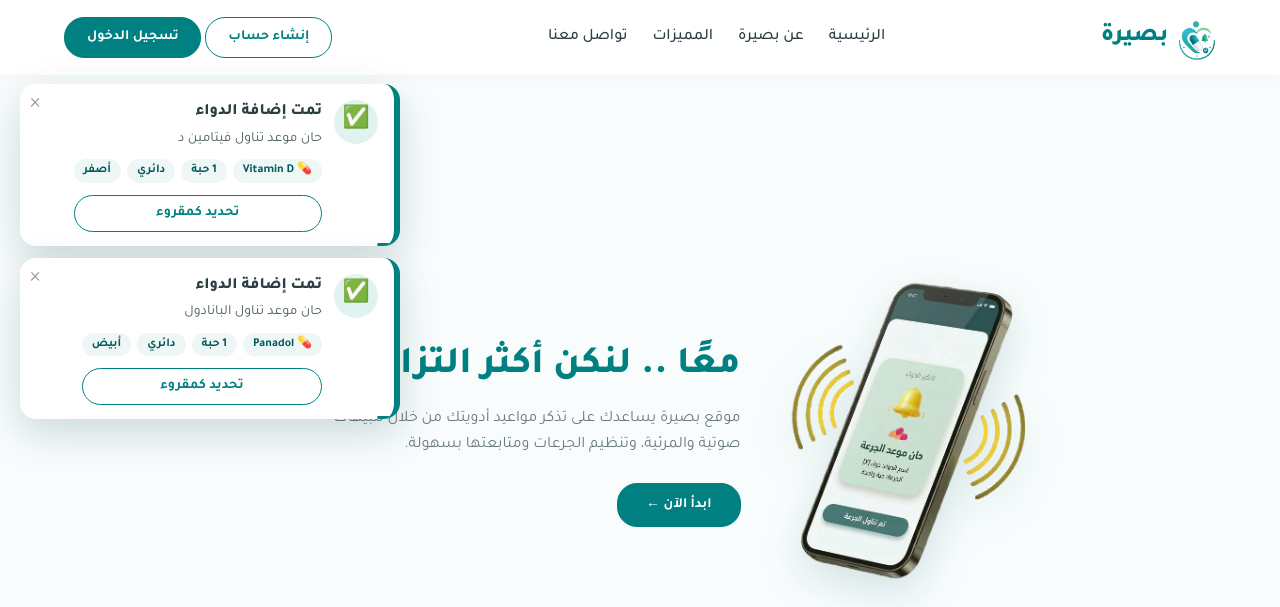
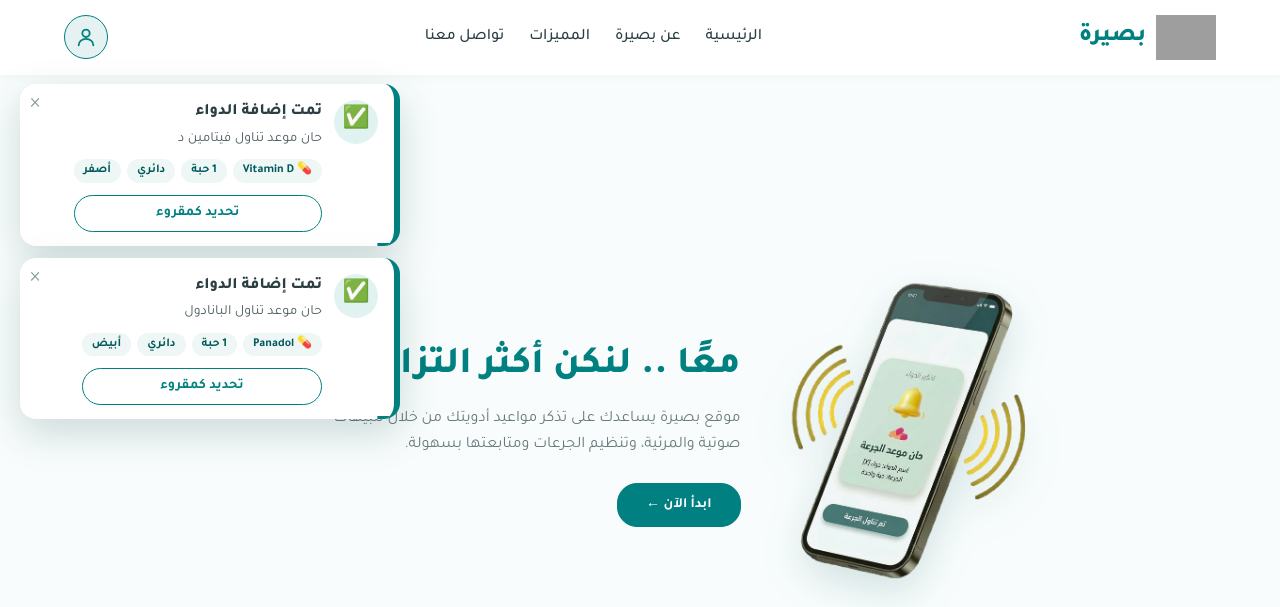
Before and after one commit to danhm4981/paserah, a PHP site: page /paserah-main/index.php in a window 1280 px wide. Shown: the top 607 px of the page. Run offline with PHP 8.4, Linux system fonts and the light colour scheme; a user stored in the database is signed in; data comes from the database, SQL or seed files in the repository; grey boxes are pictures that could not be loaded.

Commit message:
Update header.php

```diff
--- a/includes/header.php
+++ b/includes/header.php
@@ -1,11 +1,15 @@
 <?php
-$headerDocumentRoot = realpath($_SERVER['DOCUMENT_ROOT'] ?? '') ?: '';
-$headerProjectRoot = realpath(__DIR__ . '/..') ?: dirname(__DIR__);
-$headerRelativeRoot = $headerDocumentRoot !== '' && stripos($headerProjectRoot, $headerDocumentRoot) === 0
-    ? substr($headerProjectRoot, strlen($headerDocumentRoot))
-    : '';
-$headerBaseUrl = '/' . trim(str_replace('\\', '/', $headerRelativeRoot), '/');
-if ($headerBaseUrl !== '/') { $headerBaseUrl .= '/'; }
+if (session_status() === PHP_SESSION_NONE) {
+    session_start();
+}
+
+
+$hdr_logged_in = isset($_SESSION['user_id']);
+$hdr_account_type = $_SESSION['account_type'] ?? ($_SESSION['user_type'] ?? '');
+
+$hdr_profile_url = ($hdr_account_type === 'dependent')
+    ? '/danah/GProject/paserah/dependent/dep-profile.php'
+    : '/danah/GProject/paserah/profile.php';
 ?>
 <!DOCTYPE html>
 <head>
@@ -102,22 +106,56 @@ if ($headerBaseUrl !== '/') { $headerBaseUrl .= '/'; }
         .btn:hover {
             opacity: 0.9;
             transform: translateY(-1px);
-        }  </style>
+        }
+
+        .profile-icon {
+            width: 44px;
+            height: 44px;
+            border-radius: 50%;
+            border: 1.5px solid var(--primary-color);
+            background: #e6f2f2;
+            color: var(--primary-color);
+            display: inline-flex;
+            align-items: center;
+            justify-content: center;
+            text-decoration: none;
+            transition: all 0.3s;
+        }
+
+        .profile-icon:hover {
+            background: var(--primary-color);
+            color: var(--white);
+            transform: translateY(-1px);
+        }
+    </style>
    <header>
         <nav>
             <div class="logo">
-                           <img src="<?php echo htmlspecialchars($headerBaseUrl, ENT_QUOTES, 'UTF-8'); ?>logo.png" alt="شعار بصيرة" style="height: 45px; width: auto; object-fit: contain;">
+                           <img src="/danah/GProject/paserah/logo.png" alt="شعار بصيرة" style="height: 45px; width: auto; object-fit: contain;">
                 <span>بصيرة</span>
             </div>
             <ul class="nav-links">
-              <a href="<?php echo htmlspecialchars($headerBaseUrl, ENT_QUOTES, 'UTF-8'); ?>index.php">الرئيسية</a>
-              <a href="<?php echo htmlspecialchars($headerBaseUrl, ENT_QUOTES, 'UTF-8'); ?>about.php">عن بصيرة</a>
-              <a href="<?php echo htmlspecialchars($headerBaseUrl, ENT_QUOTES, 'UTF-8'); ?>index.php#features">المميزات</a>
-          <a href="<?php echo htmlspecialchars($headerBaseUrl, ENT_QUOTES, 'UTF-8'); ?>contact.php">تواصل معنا</a>
+           <a href="/danah/GProject/paserah/index.php">الرئيسية</a>
+           <a href="/danah/GProject/paserah/about.php">عن بصيرة</a>
+           <a href="/danah/GProject/paserah/index.php#features">المميزات</a>
+        <a href="/danah/GProject/paserah/contact.php">تواصل معنا</a>
             </ul>
             <div class="buttons">
-                <a href="register.php" class="btn btn-outline">إنشاء حساب</a>
-                <a href="login.php" class="btn btn-primary">تسجيل الدخول</a>
+                <?php if ($hdr_logged_in): ?>
+                    <a href="<?= htmlspecialchars($hdr_profile_url, ENT_QUOTES, 'UTF-8') ?>"
+                       class="profile-icon"
+                       title="الملف الشخصي"
+                       aria-label="الملف الشخصي">
+                        <svg width="22" height="22" viewBox="0 0 24 24" fill="none" stroke="currentColor"
+                             stroke-width="2" stroke-linecap="round" stroke-linejoin="round" aria-hidden="true">
+                            <circle cx="12" cy="8" r="4"></circle>
+                            <path d="M4 21c0-4 3.6-7 8-7s8 3 8 7"></path>
+                        </svg>
+                    </a>
+                <?php else: ?>
+                    <a href="/danah/GProject/paserah/register.php" class="btn btn-outline">إنشاء حساب</a>
+                    <a href="/danah/GProject/paserah/login.php" class="btn btn-primary">تسجيل الدخول</a>
+                <?php endif; ?>
             </div>
         </nav>
     </header>
```
